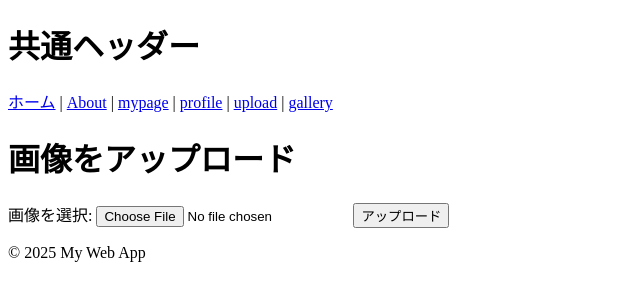
After one commit to ko-azuma/flask_app, a Flask app: page /upload in a window 1280 px wide. The commit adds this page. Shown: the top 301 px of the page, without its empty margins (0-640 px from the left). Run offline with Flask 3, Linux system fonts and the light colour scheme.

Commit message:
Webアプリ6終了

```diff
--- a/app.py
+++ b/app.py
@@ -1,4 +1,6 @@
-from flask import Flask,request, render_template
+from flask import Flask,request, render_template,redirect,url_for
+from werkzeug.utils import secure_filename
+import os
 
 app = Flask(__name__)
 
@@ -41,3 +43,38 @@ def submit():
 def search():
     query = request.args.get('q')
     return f'検索ワード: {query}'
+
+UPLOAD_FOLDER = 'static/uploads'
+ALLOWED_EXTENSIONS = {'png', 'jpg', 'jpeg', 'gif'}
+os.makedirs(UPLOAD_FOLDER, exist_ok=True)
+app.config['UPLOAD_FOLDER'] = UPLOAD_FOLDER
+
+def allowed_file(filename):
+    return '.' in filename and \
+           filename.rsplit('.', 1)[1].lower() in ALLOWED_EXTENSIONS
+
+@app.route('/upload', methods=['GET', 'POST'])
+def upload_file():
+    if request.method == 'POST':
+        file = request.files['file']
+        if file.filename == '':
+            return 'ファイルが選択されていません'
+        if file and allowed_file(file.filename):
+            filename = secure_filename(file.filename)
+            file.save(os.path.join(app.config['UPLOAD_FOLDER'], filename))
+            return redirect(url_for('uploaded_file', filename=filename))
+        else:
+            return '許可されていないファイル形式です'
+    return render_template('upload.html')
+
+@app.route('/uploads/<filename>')
+def uploaded_file(filename):
+    return f'アップロード完了: <br><img src="/static/uploads/{filename}" width="300">'
+
+@app.route('/gallery')
+def gallery():
+    images = os.listdir(app.config['UPLOAD_FOLDER'])
+    return render_template('gallery.html', images=images)
+
+if __name__ == '__main__':
+    app.run(debug=True)
--- a/templates/layout.html
+++ b/templates/layout.html
@@ -13,7 +13,9 @@
             <a href="/">ホーム</a> |
             <a href="/about">About</a> |
             <a href="/mypage">mypage</a> |
-            <a href="/profile/<username>">profile</a>
+            <a href="/profile/<username>">profile</a> |
+            <a href="/upload">upload</a> |
+            <a href="/gallery">gallery</a>
         </nav>
     </header>
 
--- /dev/null
+++ b/templates/upload.html
@@ -0,0 +1,9 @@
+{% extends "layout.html" %}
+{% block title %}画像アップロード {% endblock %}
+{% block content %}
+    <h1>画像をアップロード</h1>
+    <form method="POST" enctype="multipart/form-data" action="/upload">
+        画像を選択: <input type="file" name="file">
+        <input type="submit" value="アップロード">
+    </form>
+{% endblock %}
```
Also changed, not shown: templates/gallery.html (added, +8 -0 lines), static/uploads/Yahoo-Mail-Logo.png (added), static/uploads/Yahoo-Mail-Logo_-_.png (added).
